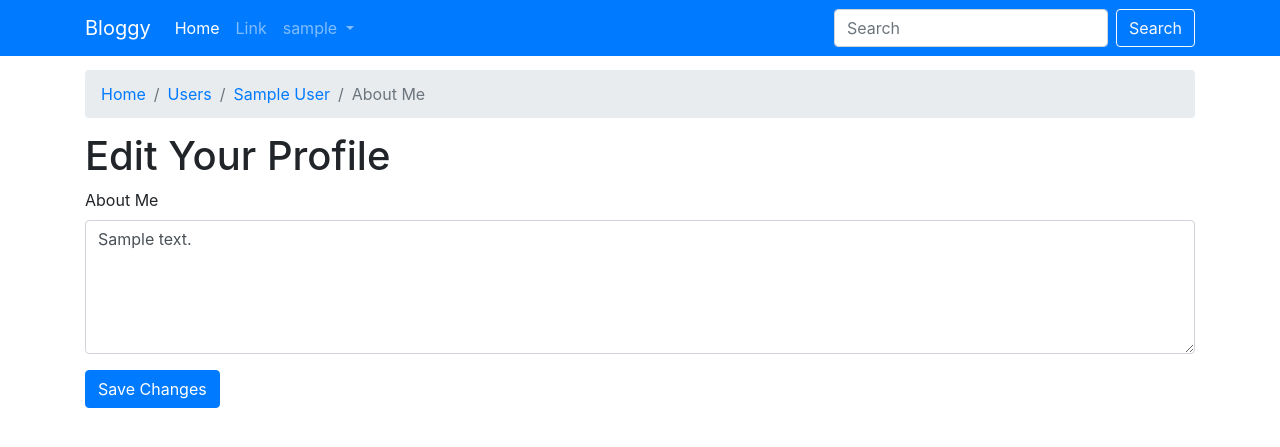
After one commit to PsychedelicMonkey/Bloggy, a Flask app: page /user/edit_profile in a window 1280 px wide. The commit adds this page. Shown: the top 447 px of the page. Run offline with Flask 2, Linux system fonts and the light colour scheme; a user stored in the database is signed in; tables that the repository leaves empty hold one stand-in row (values such as "Sample post"); some libraries are stand-ins or nearby versions.

Commit message:
Edit the 'about me' section

```diff
--- a/app/routes.py
+++ b/app/routes.py
@@ -3,8 +3,7 @@ from flask import render_template, flash, redirect, request, url_for
 from flask_login import current_user, login_required
 from app import app, db
 from app.forms import PostForm, EmptyForm
-from app.models import User, Post
-from app.uploads.forms import UploadFileForm
+from app.models import Post
 
 @app.before_request
 def update_last_seen():
--- a/app/static/js/modal.js
+++ b/app/static/js/modal.js
@@ -2,11 +2,14 @@ $(document).ready(function() {
     $('#formModal').on('show.bs.modal', function (event) {
         var button = $(event.relatedTarget) // Button that triggered the modal
         var formAction = button.data('formaction') // Extract info from data-* attributes
+        var formType = button.data('formtype')
+
         // If necessary, you could initiate an AJAX request here (and then do the updating in a callback).
         // Update the modal's content. We'll use jQuery here, but you could use a data binding library or other methods instead.
         var modal = $(this)
         modal.find('form').attr('action', formAction)
-        modal.find('.modal-title').text('New message to ' + formAction)
+        modal.find('.modal-body').load('')
+        modal.find('.modal-title').text('New message to ' + formType)
         modal.find('.modal-body input').val(formAction)
     })
 });
--- a/app/templates/index.html
+++ b/app/templates/index.html
@@ -12,7 +12,7 @@
 
 {% block content %}
 {% if current_user.is_authenticated %}
-    {% include "modal.html" %}
+    {% include "modals/modal.html" %}
 {% endif %}
 
 <div class="wrapper">
--- a/app/templates/modal.html
+++ b/app/templates/modals/modal.html
@@ -9,9 +9,7 @@
                 </button>
             </div>
             <div class="modal-body">
-                <form action="" method="post">
 
-                </form>
             </div>
             <div class="modal-footer">
                 <button type="button" class="btn btn-secondary" data-dismiss="modal">Close</button>
--- /dev/null
+++ b/app/templates/user/forms/edit_profile.html
@@ -0,0 +1,36 @@
+{% extends "base.html" %}
+
+{% block breadcrumb %}
+<div class="container">
+    <nav aria-label="breadcrumb">
+        <ol class="breadcrumb">
+            <li class="breadcrumb-item"><a href="{{ url_for('index') }}">Home</a></li>
+            <li class="breadcrumb-item"><a href="#">Users</a></li>
+            <li class="breadcrumb-item"><a href="{{ url_for('user.user', username=user.username) }}">{{ user.display_name }}</a></li>
+            <li class="breadcrumb-item active" aria-current="page">About Me</li>
+        </ol>
+    </nav>
+</div>
+{% endblock %}
+
+{% block content %}
+<div class="container">
+    <h1>Edit Your Profile</h1>
+
+    <form action="{{ url_for('user.edit_profile') }}" method="post">
+        {{ form.hidden_tag() }}
+
+        <div class="form-group">
+            {{ form.text.label }}
+            {{ form.text(class='form-control', rows='5') }}
+            {% for error in form.text.errors %}
+            <span style="color:red;">{{ error }}</span>
+            {% endfor %}
+        </div>
+
+        <div class="form-group">
+            {{ form.submit(class='btn btn-primary') }}
+        </div>
+    </form>
+</div>
+{% endblock %}
--- a/app/templates/user.html
+++ b/app/templates/user/user.html
@@ -6,14 +6,14 @@
         <ol class="breadcrumb">
             <li class="breadcrumb-item"><a href="{{ url_for('index') }}">Home</a></li>
             <li class="breadcrumb-item"><a href="#">Users</a></li>
-            <li class="breadcrumb-item active" aria-current="page">Home</li>
+            <li class="breadcrumb-item active" aria-current="page">{{ user.display_name }}</li>
         </ol>
     </nav>
 </div>
 {% endblock %}
 
 {% block content %}
-{% include "modal.html" %}
+{% include "modals/modal.html" %}
 
 <div class="container">
     <section class="user">
@@ -108,7 +108,7 @@
                             {% else %}
                                 <p>This user has not added a biography</p>
                             {% endif %}
-                            {% if user == current_user %}<button class="btn btn-secondary" data-toggle="modal" data-target="#formModal" data-formaction="{{ edit_about_me }}">Edit</button>{% endif %}
+                            {% if user == current_user %}<a href="{{ url_for('user.edit_profile') }}" class="btn btn-secondary">Edit</a>{% endif %}
                         </div>
                     </div>
                     <div class="tab-pane fade" id="pills-followers" role="tabpanel"
--- /dev/null
+++ b/app/user/forms.py
@@ -0,0 +1,8 @@
+from flask_wtf import FlaskForm
+from wtforms import TextAreaField, SubmitField
+from wtforms.validators import DataRequired
+
+
+class AboutMeForm(FlaskForm):
+    text = TextAreaField('About Me', validators=[DataRequired()])
+    submit = SubmitField('Save Changes')
--- a/app/user/routes.py
+++ b/app/user/routes.py
@@ -5,6 +5,7 @@ from app.models import User, Post
 from app.forms import EmptyForm
 from app.uploads.forms import UploadFileForm
 from app.user import bp
+from app.user.forms import AboutMeForm
 
 
 @bp.route('/<username>')
@@ -15,7 +16,7 @@ def user(username):
         form = UploadFileForm()
     else:
         form = EmptyForm()
-    return render_template('user.html', user=user, posts=posts, form=form)
+    return render_template('user/user.html', user=user, posts=posts, form=form)
 
 
 @bp.route('/follow/<username>', methods=['POST'])
@@ -56,8 +57,16 @@ def unfollow(username):
     return redirect(url_for('index'))
 
 
-#TODO: write the function to allow users to change the 'about me' section
-@bp.route('/edit_about_me', methods=['POST'])
+@bp.route('/edit_profile', methods=['GET', 'POST'])
 @login_required
-def edit_about_me():
-    pass
+def edit_profile():
+    user = User.query.filter_by(username=current_user.username).first()
+    form = AboutMeForm()
+    if form.validate_on_submit():
+        user.about_me = form.text.data
+        db.session.commit()
+        flash(u'Your \'About Me\' section is updated', 'success')
+        return redirect(url_for('user.user', username=user.username))
+    elif request.method == 'GET':
+        form.text.data = user.about_me
+    return render_template('user/forms/edit_profile.html', user=user, form=form)
```
